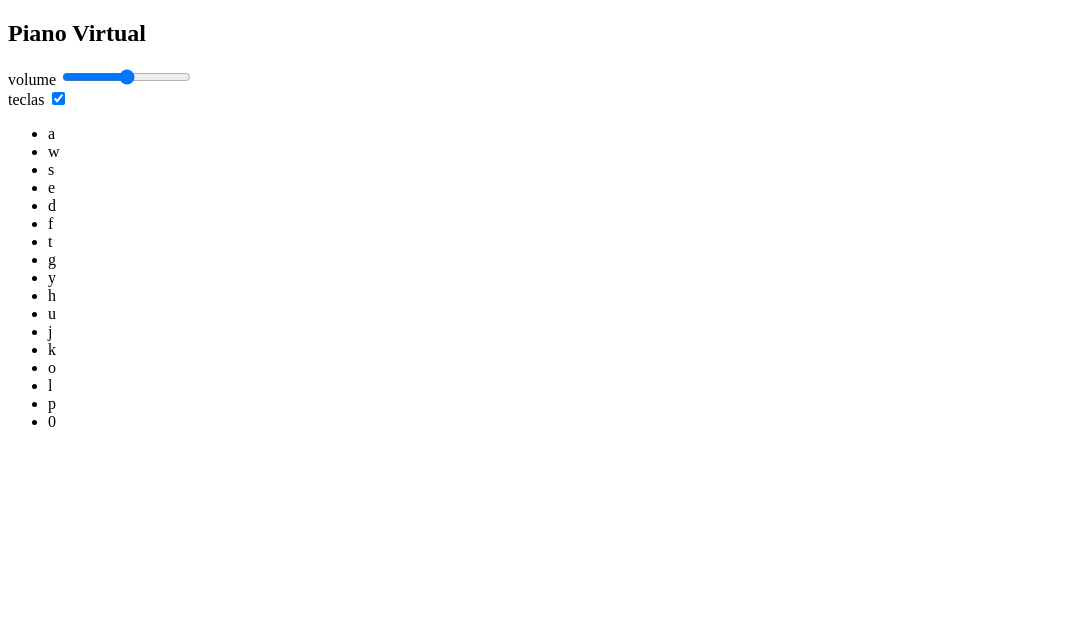
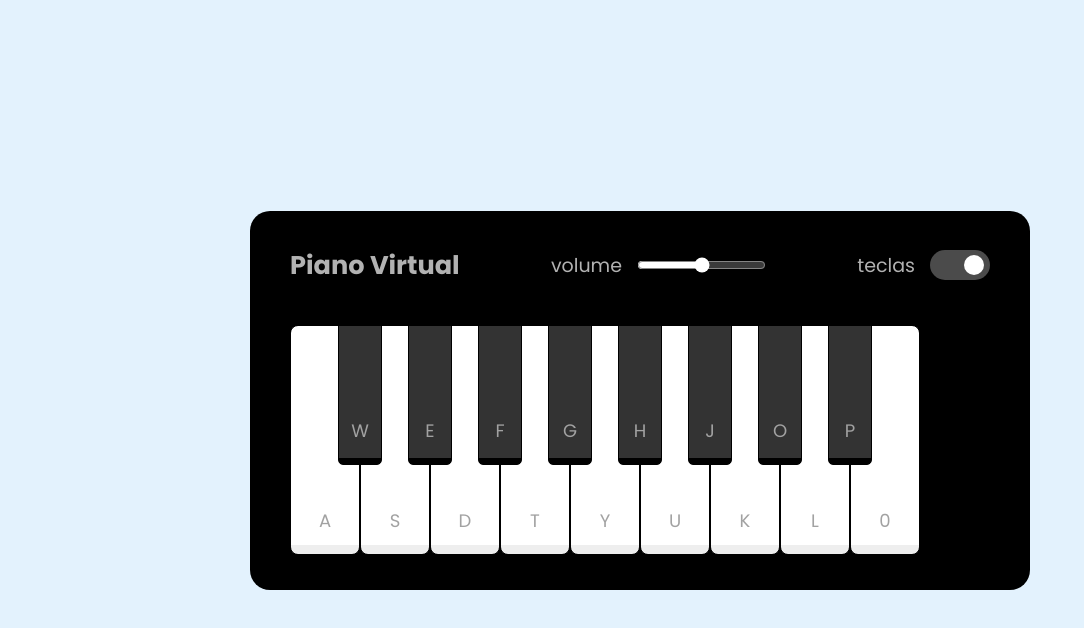
Before and after one commit to vitoriasowza/simulador-piano, a plain HTML site: page index.html in a window 1280 px wide. Shown: the whole page, without its empty margins (0-1084 px from the left). Drawn offline with Linux system fonts and the light colour scheme; the site is published under a folder, as on GitHub Pages, so addresses that start at the root find nothing.

Commit message:
Update index.html

```diff
--- a/index.html
+++ b/index.html
@@ -11,8 +11,8 @@
     <link rel="preconnect" href="https://fonts.gstatic.com" crossorigin>
     <link href="https://fonts.googleapis.com/css2?family=Poppins:wght@100;200;400;700&display=swap" rel="stylesheet">
 
-    <link rel="stylesheet" href="/src/style/main.css">
-    <link rel="stylesheet" href="/src/style/reset.css">
+    <link rel="stylesheet" href="./src/style/main.css">
+    <link rel="stylesheet" href="./src/style/reset.css">
 </head>
 
 <body>
@@ -50,7 +50,7 @@
         </ul>
     </div>
 
-    <script src="/src/scripts/engine.js" defer></script>
+    <script src="./src/scripts/engine.js" defer></script>
 </body>
 
 </html>
```
